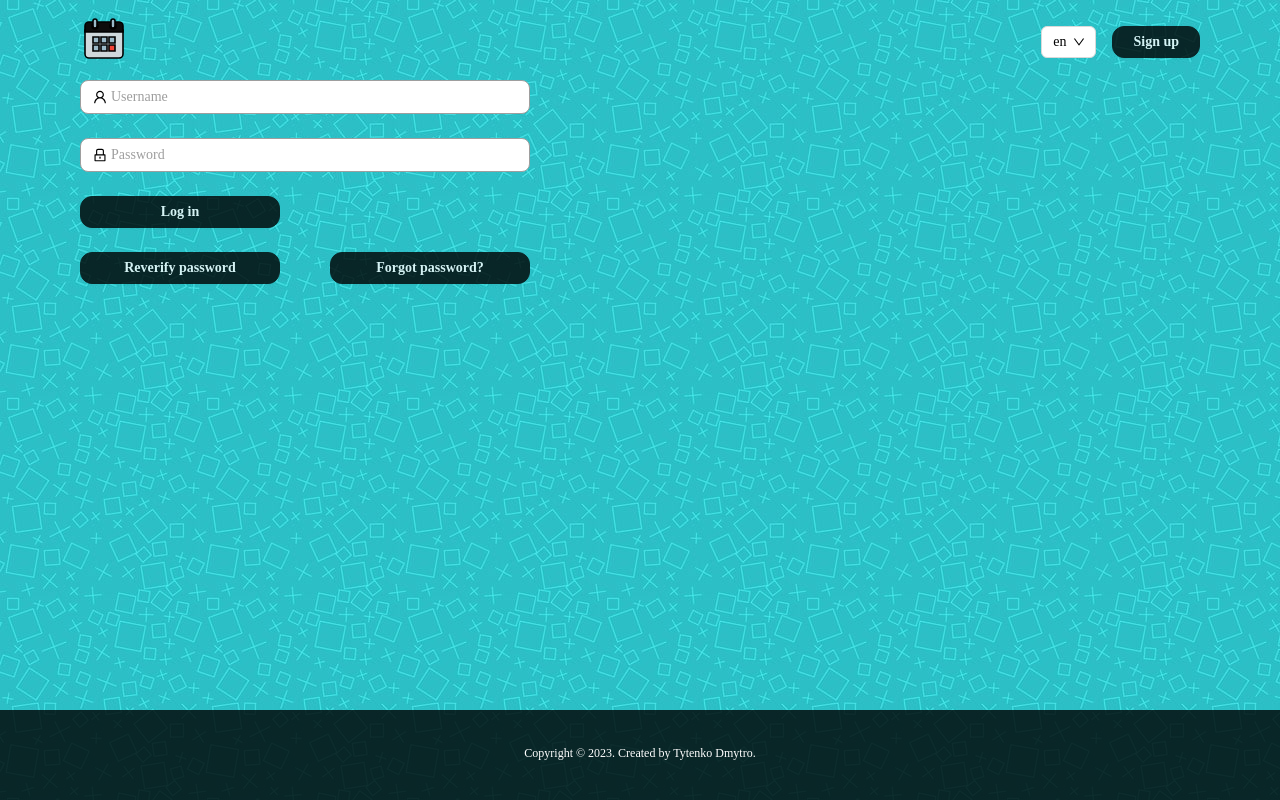
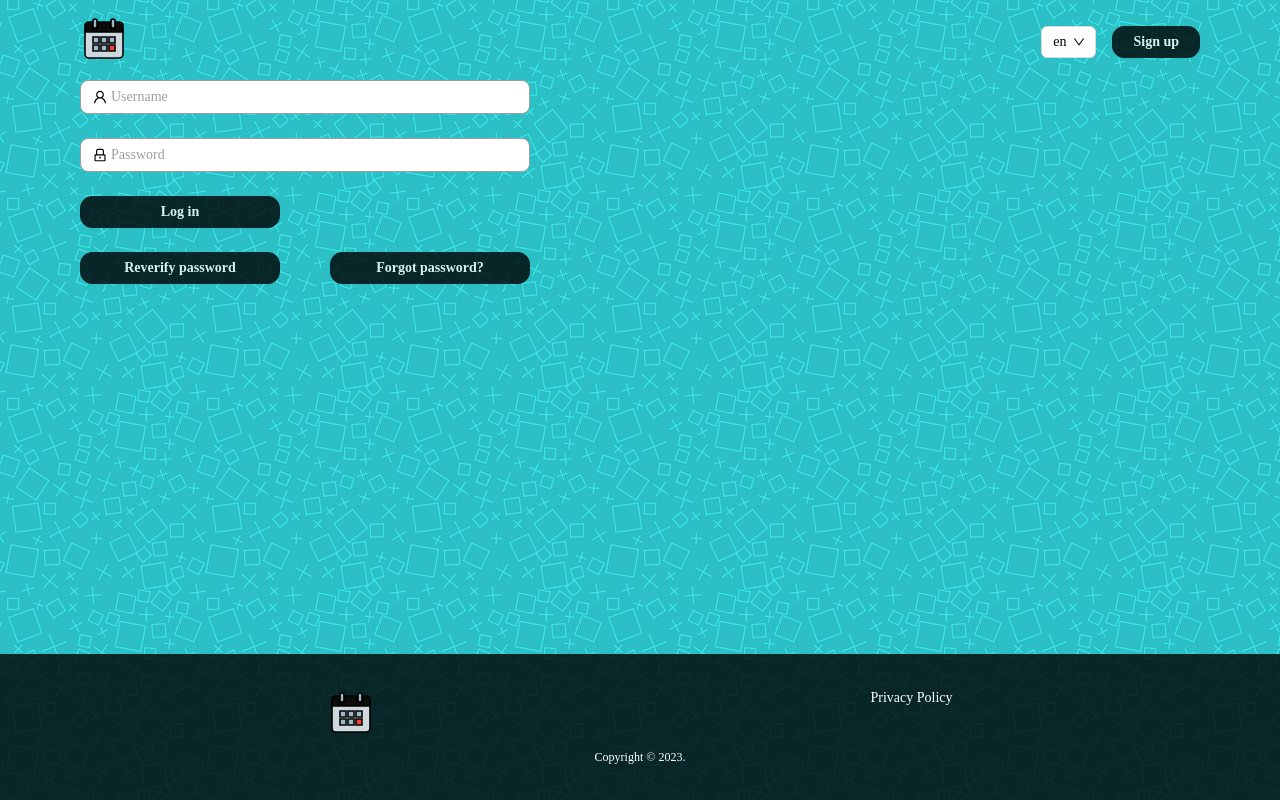
Before and after one commit to dimatytenko/family-planner, a React (Create React App) app: page /login in a window 1280 px wide. Built offline with nearby package versions, Linux system fonts and the light colour scheme; no server answers.

Commit message:
addedprivacy policy

```diff
--- a/src/Routes.tsx
+++ b/src/Routes.tsx
@@ -22,6 +22,7 @@ const LogIn = lazy(() => import('./containers/Auth/Login'));
 const SignUp = lazy(() => import('./containers/Auth/SignUp'));
 const Calendar = lazy(() => import('./containers/Calendar'));
 const NotFoundContainer = lazy(() => import('./containers/Layout/NotFound'));
+const PrivacyPolicyContainer = lazy(() => import('./containers/Static/PrivacyPolicy'));
 
 const PublicRoutes = [
   <Route
@@ -69,6 +70,7 @@ const PublicRoutes = [
       </PublicRoute>
     }
   />,
+  <Route key="privacyPolicy" path={route.privacyPolicy.path} element={<PrivacyPolicyContainer />} />,
 ];
 
 const PrivateRoutes = [
--- a/src/components/AppLayout/Footer.tsx
+++ b/src/components/AppLayout/Footer.tsx
@@ -1,14 +1,24 @@
 import {FC} from 'react';
 
-import {FooterComponentWrapper, Container, FooterContainer, TextCopy} from './styles';
+import {FooterComponentWrapper, Container, FooterContainer, TextCopy, TopBox} from './styles';
 import {IFooterComponentProps} from '../../types/layout';
+import {HomeLink, TextLink} from '../../ui-kit/Button';
+import {IconSvg} from '../../ui-kit/Icon/Svg';
+
+import {route} from '../../constants/routes';
 
 export const FooterComponent: FC<IFooterComponentProps> = ({year}) => {
   return (
     <FooterComponentWrapper>
       <Container>
         <FooterContainer>
-          <TextCopy>Copyright &copy; {year}. Created by Tytenko Dmytro.</TextCopy>
+          <TopBox>
+            <HomeLink aria-label="Go home">
+              <IconSvg type="logo" width={'48'} height={'48'} />
+            </HomeLink>
+            <TextLink to={route.privacyPolicy.path}>Privacy Policy</TextLink>
+          </TopBox>
+          <TextCopy>Copyright &copy; {year}.</TextCopy>
         </FooterContainer>
       </Container>
     </FooterComponentWrapper>
--- a/src/components/AppLayout/styles.ts
+++ b/src/components/AppLayout/styles.ts
@@ -134,11 +134,18 @@ export const FooterComponentWrapper = styled.footer`
 
 export const FooterContainer = styled.div`
   display: flex;
-  justify-content: center;
-  align-items: center;
+  flex-direction: column;
+  gap: ${({theme}) => theme.spacer._1};
 `;
 
 export const TextCopy = styled(TextSmall)`
   color: ${({theme}) => theme.palette.colors.secondary};
+  margin: 0 auto;
 `;
+
+export const TopBox = styled.div`
+  display: flex;
+  justify-content: space-around;
+`;
+
 // ======================
--- /dev/null
+++ b/src/components/Static/PrivacyPolicy.tsx
@@ -0,0 +1,44 @@
+import React from 'react';
+
+import {List} from './styles';
+import {Heading1, Text3, Text2Bold} from '../../ui-kit/Typography';
+
+interface IPrivacyPolicy {
+  title: string;
+  description: string[];
+  list: {
+    title: string;
+    list: string[];
+  }[];
+}
+
+interface IPrivacyPolicyProps {
+  data: IPrivacyPolicy;
+}
+
+export const PrivacyPolicy: React.FC<IPrivacyPolicyProps> = ({data}) => {
+  return (
+    <div>
+      <Heading1>{data.title}</Heading1>
+      <List>
+        {data.description.map((item, index) => (
+          <li key={index}>
+            <Text3>{item}</Text3>
+          </li>
+        ))}
+      </List>
+      <ul>
+        {data.list.map((item, index) => (
+          <li key={index}>
+            <Text2Bold>{item.title}</Text2Bold>
+            <List>
+              {item.list.map((listItem, index) => (
+                <Text3 key={index}>{listItem}</Text3>
+              ))}
+            </List>
+          </li>
+        ))}
+      </ul>
+    </div>
+  );
+};
--- /dev/null
+++ b/src/components/Static/styles.ts
@@ -0,0 +1,12 @@
+import styled from 'styled-components';
+
+import {Heading1} from '../../ui-kit/Typography';
+
+export const Title = styled(Heading1)``;
+
+export const List = styled.ul`
+  display: flex;
+  flex-direction: column;
+  gap: 8px;
+  margin-bottom: 24px;
+`;
--- a/src/constants/routes.ts
+++ b/src/constants/routes.ts
@@ -19,6 +19,7 @@ export const route = {
   spaceEdit: Route.of<{id: string}>({path: '/space/:id'}),
   createTask: Route.of<{id: string}>({path: '/task/:id'}),
   editTask: Route.of<{id: string; taskId: string}>({path: '/task/:id/:taskId'}),
+  privacyPolicy: Route.of({path: '/privacy-policy'}),
 };
 
 export const paths = {
--- /dev/null
+++ b/src/containers/Static/PrivacyPolicy.tsx
@@ -0,0 +1,83 @@
+import React from 'react';
+
+import {PrivacyPolicy} from '../../components/Static/PrivacyPolicy';
+import {useLanguage} from '../../hooks/language';
+
+const data = {
+  en: {
+    title: 'Privacy Policy',
+    description: [
+      'Last Updated: 25.02.2024',
+      'Thank you for visiting our website family-planner-x.netlify.app. We understand the importance of your privacy and are committed to collecting, using, and protecting your personal data with utmost care and responsibility.',
+    ],
+    list: [
+      {
+        title: 'Collection and Use of Information',
+        list: [
+          'We may collect personal data such as name, email, phone number, etc., if you choose to voluntarily provide this information during registration or interaction with our website. We use this data to improve the functionality of the site.',
+        ],
+      },
+      {
+        title: 'Data Storage',
+        list: ['We store your data on our server and may use third-party services for data storage.'],
+      },
+      {
+        title: 'Disclosure of Personal Information',
+        list: ['We do not disclose personal information of our users to third parties.'],
+      },
+      {
+        title: 'Cookies and Other Technologies',
+        list: [
+          'Our website may use cookies and other technologies to collect information to enhance your user experience. You can opt out of using cookies by adjusting your browser settings.',
+        ],
+      },
+      {
+        title: 'Changes to the Privacy Policy',
+        list: ['We may update this policy from time to time.'],
+      },
+    ],
+  },
+  ua: {
+    title: 'Політика конфіденційності',
+    description: [
+      'Дата останнього оновлення: 25.02.2024',
+      'Дякуємо за відвідування нашого веб-сайту family-planner-x.netlify.app. Ми розуміємо важливість вашої конфіденційності та зобов`язуємося збирати, використовувати і захищати ваші особисті дані з величезною турботою та відповідальністю.',
+    ],
+    list: [
+      {
+        title: 'Збір та використання інформації',
+        list: [
+          'Ми можемо збирати особисті дані, такі як ім`я, електронна пошта, номер телефону тощо, якщо ви виберете добровільно надати цю інформацію при реєстрації чи взаємодії з нашим веб-сайтом. Ми використовуємо ці дані для покращення роботи сайту.',
+        ],
+      },
+      {
+        title: 'Зберігання даних',
+        list: [
+          'Ми зберігаємо ваші дані на нашому сервері, а також використовуємо сторонні сервіси для зберігання даних.',
+        ],
+      },
+      {
+        title: 'Розкриття особистої інформації',
+        list: ['Ми не розкриваємо особисту інформацію наших користувачів третім особам.'],
+      },
+      {
+        title: 'Куки та інші технології',
+        list: [
+          'Наш веб-сайт може використовувати куки та інші технології для збору інформації, щоб покращити ваш досвід використання. Ви можете відмовитися від використання кук, налаштувавши налаштування вашого браузера.',
+        ],
+      },
+      {
+        title: 'Зміни в політиці конфіденційності',
+        list: ['Ми можемо оновлювати цю політику час від часу.'],
+      },
+    ],
+  },
+};
+
+const PrivacyPolicyContainer = () => {
+  const {language} = useLanguage();
+
+  return <PrivacyPolicy data={data[language ?? 'en']} />;
+};
+
+export default PrivacyPolicyContainer;
--- a/src/ui-kit/Button/index.tsx
+++ b/src/ui-kit/Button/index.tsx
@@ -14,6 +14,7 @@ import {
   BackText,
   StyledFloatButton,
   StyledButton,
+  StyledTextLink,
 } from './styles';
 import {CustomButtonProps} from './types';
 
@@ -87,3 +88,7 @@ export const Button: React.FC<CustomButtonProps & ButtonProps & WithChildren> =
     </StyledButton>
   );
 };
+
+export const TextLink: React.FC<WithChildren & {to: string}> = ({to, children}) => {
+  return <StyledTextLink to={to}>{children}</StyledTextLink>;
+};
--- a/src/ui-kit/Button/styles.ts
+++ b/src/ui-kit/Button/styles.ts
@@ -182,3 +182,12 @@ const stylesButton = css`
 export const StyledButton = styled(Button)`
   ${stylesButton}
 `;
+
+export const StyledTextLink = styled(Link)`
+  color: ${({theme}) => theme.palette.colors.secondary};
+  transition: color ${({theme}) => theme.transition.primary};
+
+  &:hover {
+    color: ${({theme}) => theme.palette.colors.grayscale};
+  }
+`;
```
